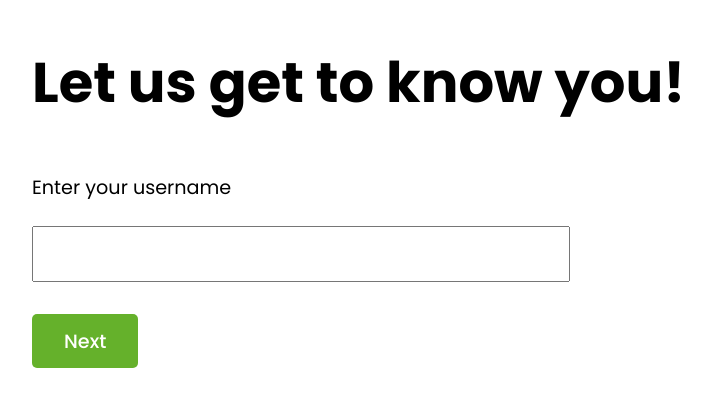
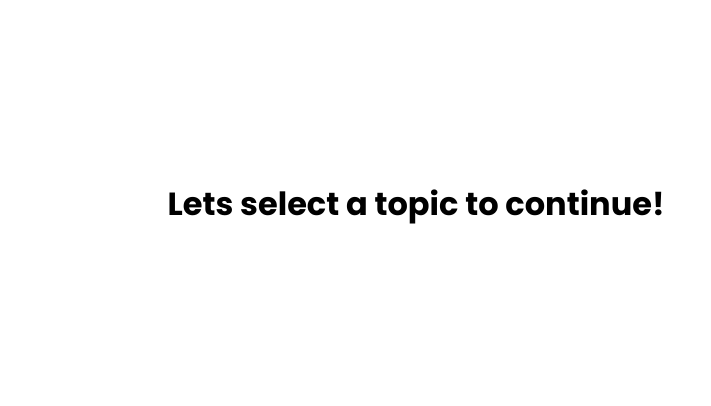
Before and after one commit to Greg-GJE/quiz, a plain HTML site: page index.html in a window 1280 px wide. Shown: the part 196-602 px from the top of the page, without its empty margins (224-935 px from the left). Drawn offline with Linux system fonts and the light colour scheme.

Commit message:
Modified index.html for topic selection

```diff
--- a/index.html
+++ b/index.html
@@ -29,7 +29,7 @@
     </div>
 
     <!-- the user details page -->
-    <div id="user_details" class="container container__landing">
+    <div id="user_details" class="container container__landing" style="display: none;">
         <main class="user-landing">
             <div>
                 <h1>Let us get to know you!</h1>
@@ -44,8 +44,10 @@
 
     <!-- quiz topic selection page -->
     <div id="topic_select" class="container container__landing">
-        <main>
-
+        <main class="topic-landing">
+            <div>
+                <h1>Lets select a topic to continue!</h1>
+            </div>
         </main>
     </div>
 
--- a/styles/styles.css
+++ b/styles/styles.css
@@ -93,3 +93,7 @@
     color: #fff;
     cursor: pointer;
 }
+
+#user-form button:hover {
+    background-color: #3B6B1B;
+}
```
